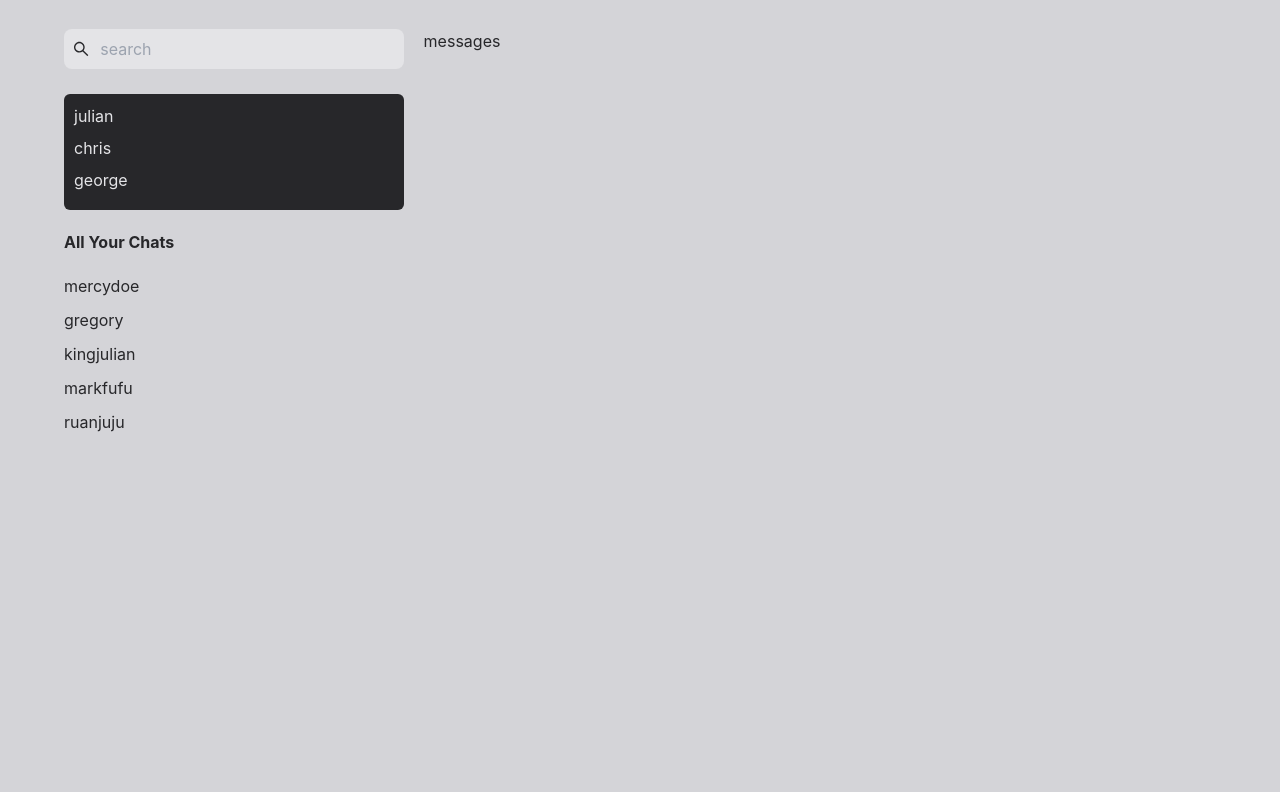
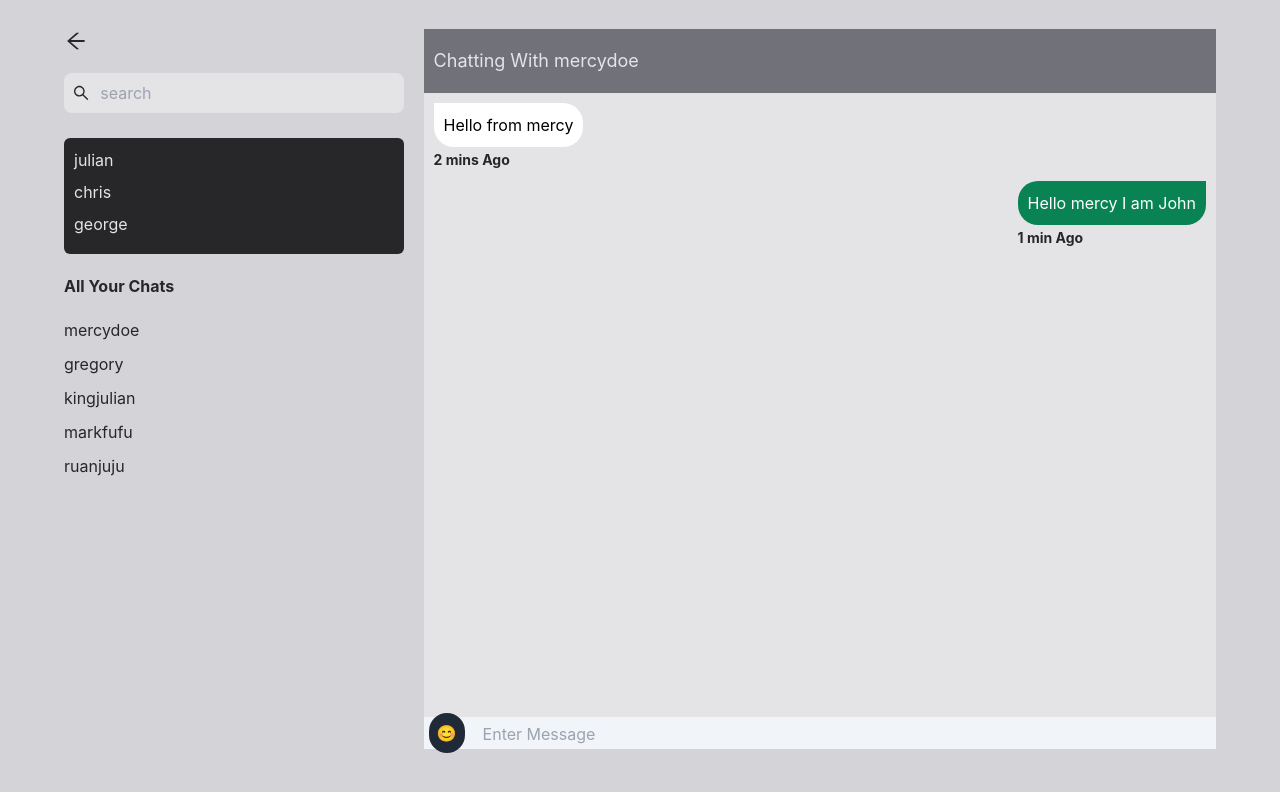
Before and after one commit to gitkrakenite/social-fb, a React (Vite) app in the folder client/: page /chats in a window 1280 px wide. Shown: the top 792 px of the page. Built offline with nearby package versions, Linux system fonts and the light colour scheme.

Commit message:
Chats desktop UI v1

```diff
--- /dev/null
+++ b/client/src/components/EmojiPicker.jsx
@@ -0,0 +1,33 @@
+import React, { useState } from "react";
+import data from "@emoji-mart/data";
+import Picker from "@emoji-mart/react";
+
+const EmojiPicker = ({ onEmojiSelect }) => {
+  const [isPickerOpen, setIsPickerOpen] = useState(false);
+
+  const handleEmojiSelect = (emoji) => {
+    onEmojiSelect(emoji);
+    setIsPickerOpen(false);
+  };
+
+  return (
+    <div className="relative">
+      {isPickerOpen && (
+        <div className="absolute z-10 bottom-0 right-0">
+          <Picker data={data} onSelect={handleEmojiSelect} />
+        </div>
+      )}
+      <button
+        className="p-2 rounded-full bg-gray-200 hover:bg-gray-300 focus:outline-none"
+        onClick={(e) => {
+          e.preventDefault();
+          setIsPickerOpen(!isPickerOpen);
+        }}
+      >
+        😊
+      </button>
+    </div>
+  );
+};
+
+export default EmojiPicker;
--- a/client/src/screens/Chats.jsx
+++ b/client/src/screens/Chats.jsx
@@ -1,6 +1,18 @@
-import { AiOutlineSearch } from "react-icons/ai";
+import { useState } from "react";
+import { AiOutlineArrowLeft, AiOutlineSearch } from "react-icons/ai";
+import { Link } from "react-router-dom";
+import data from "@emoji-mart/data";
+import Picker from "@emoji-mart/react";
+import "./chats.css";
 
 const Chats = () => {
+  const [inputValue, setInputValue] = useState("");
+  const [isPickerOpen, setIsPickerOpen] = useState(false);
+
+  const handleEmojiSelect = (emoji) => {
+    setInputValue((prevValue) => prevValue + emoji.native);
+  };
+
   return (
     <div>
       {/* wrapper */}
@@ -8,6 +20,9 @@ const Chats = () => {
         {/* sidebar */}
         <div className=" flex-[0.3] 2xl:flex-[0.2]">
           {/* search form */}
+          <Link to="/">
+            <AiOutlineArrowLeft className="text-2xl mb-[20px]" title="home" />
+          </Link>
           <form className="flex gap-[10px] items-center mb-[25px] bg-zinc-200 p-[8px] rounded-lg">
             <AiOutlineSearch className="text-xl" />
             <input
@@ -35,7 +50,60 @@ const Chats = () => {
           </div>
         </div>
         {/* messages */}
-        <div className=" flex-[0.7] 2xl:flex-[0.8]">messages</div>
+        <div className=" flex-[0.7] 2xl:flex-[0.8] bg-zinc-200  rounded-lg">
+          {/* wrapper */}
+          <div className="h-[90vh]">
+            {/* topbar */}
+            <div className="bg-zinc-500 h-[8vh] flex w-full items-center">
+              <p className="pl-[10px] text-lg text-zinc-200">
+                Chatting With mercydoe
+              </p>
+            </div>
+            {/* chats */}
+            <div className="h-[78vh] overflow-x-scroll prompt bg-zinc-200">
+              <div className="flex justify-start w-full pl-[10px] py-[10px]">
+                <div>
+                  <p className="receivedMessages">Hello from mercy</p>
+                  <span className="text-sm font-bold">2 mins Ago</span>
+                </div>
+              </div>
+              <div className="w-full flex justify-end pr-[10px]">
+                <div>
+                  <p className="myMessage">Hello mercy I am John</p>
+                  <span className="text-sm font-bold">1 min Ago</span>
+                </div>
+              </div>
+            </div>
+            {/* send form */}
+            <div className="h-[4vh]">
+              <div className="w-full h-full flex items-center gap-[10px] bg-slate-100 p-[5px]">
+                <div>
+                  <button
+                    className="p-2 rounded-full bg-gray-800 hover:bg-gray-600 focus:outline-none"
+                    onClick={() => setIsPickerOpen(!isPickerOpen)}
+                  >
+                    😊
+                  </button>
+                </div>
+                <form className="w-full h-full">
+                  <input
+                    type="text"
+                    placeholder="Enter Message"
+                    className="w-full h-full p-[8px] outline-none bg-transparent"
+                    value={inputValue}
+                    onChange={(e) => setInputValue(e.target.value)}
+                  />
+                </form>
+
+                {isPickerOpen && (
+                  <div className="absolute z-10 bottom-0 right-0">
+                    <Picker data={data} onEmojiSelect={handleEmojiSelect} />
+                  </div>
+                )}
+              </div>
+            </div>
+          </div>
+        </div>
       </div>
       {/*  */}
     </div>
--- /dev/null
+++ b/client/src/screens/chats.css
@@ -0,0 +1,17 @@
+.myMessage {
+  background-color: rgb(9, 131, 84);
+  color: white;
+  padding: 10px;
+  border-top-left-radius: 20px;
+  border-bottom-left-radius: 20px;
+  border-bottom-right-radius: 20px;
+}
+
+.receivedMessages {
+  background-color: white;
+  color: black;
+  padding: 10px;
+  border-top-right-radius: 20px;
+  border-bottom-right-radius: 20px;
+  border-bottom-left-radius: 20px;
+}
```
